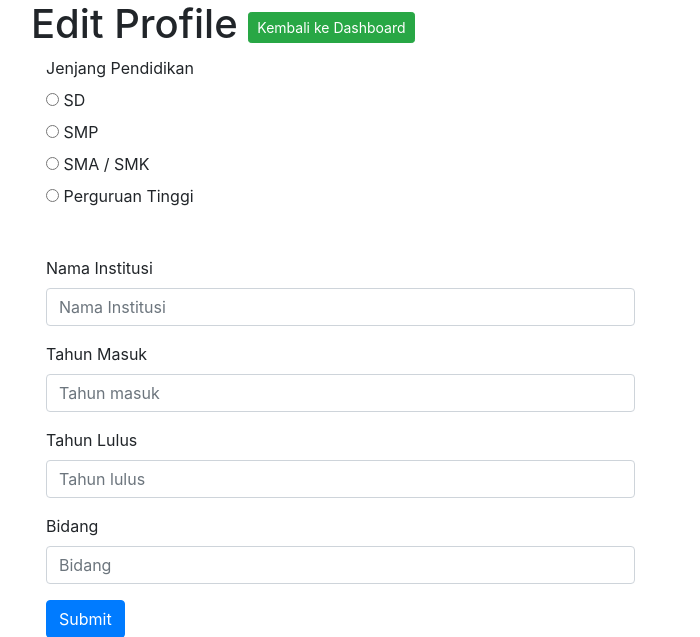
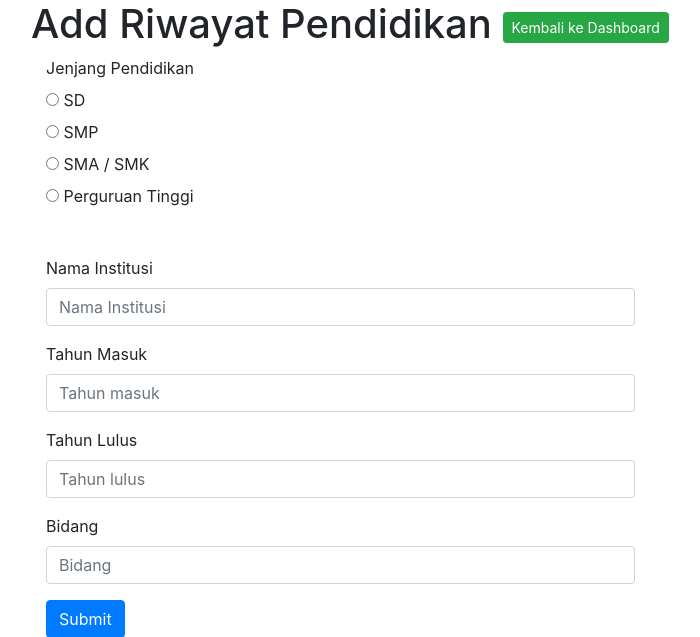
Before and after one commit to jtkencode/DatabaseAnggotaHimpunan, a CodeIgniter app: the page made by application/views/Anggota/add_riwayat_pendidikan.php in a window 1280 px wide. Shown: the top 637 px of the page, without its empty margins (54-754 px from the left). Run offline with CodeIgniter, Linux system fonts and the light colour scheme; some libraries are stand-ins or nearby versions.

Commit message:
change title

```diff
--- a/application/views/Anggota/add_riwayat_pendidikan.php
+++ b/application/views/Anggota/add_riwayat_pendidikan.php
@@ -11,7 +11,7 @@ defined('BASEPATH') OR exit('No direct script access allowed');
 <body>
 	<div class="container">
 		<div class="page-header">
-			<h1>Edit Profile <a href="<?php echo site_url('anggota');?>" class="btn btn-sm btn-success">Kembali ke Dashboard</a></h1>
+			<h1>Add Riwayat Pendidikan <a href="<?php echo site_url('anggota');?>" class="btn btn-sm btn-success">Kembali ke Dashboard</a></h1>
 		</div>
 
 		<!--Start Row -->
```
